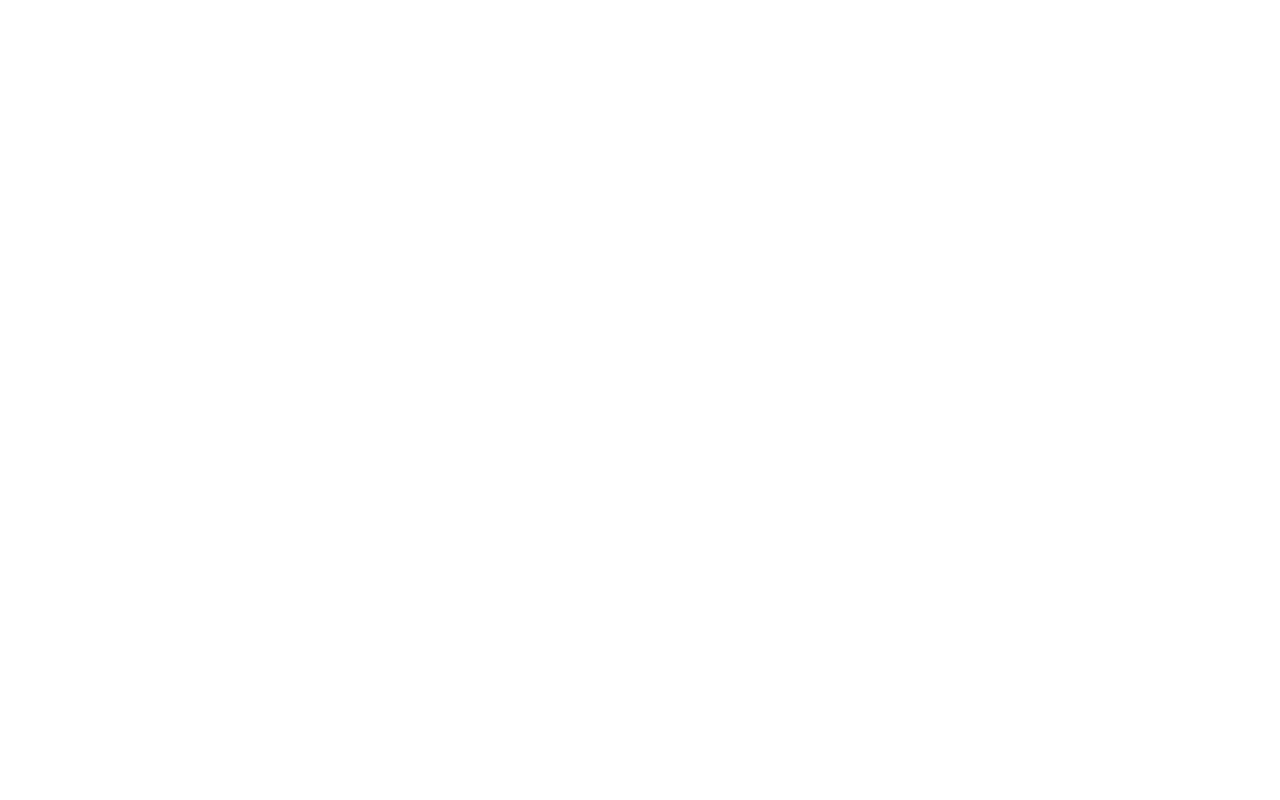
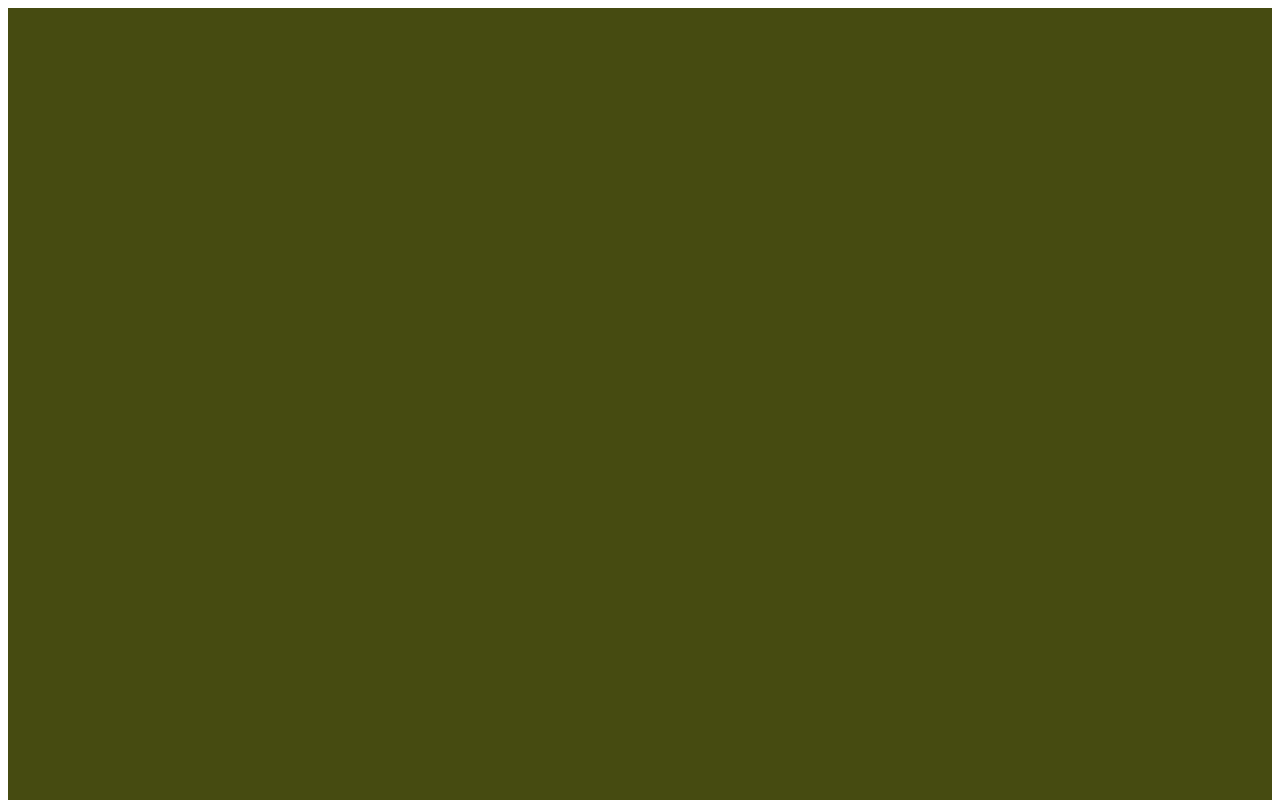
Before and after one commit to lucandiray/My-website, a plain HTML site: page index.html in a window 1280 px wide. Shown: the top 800 px of the page. Drawn offline with Linux system fonts and the light colour scheme.

Commit message:
added background image

```diff
--- a/css/style.css
+++ b/css/style.css
@@ -0,0 +1,6 @@
+.background {
+  background-image: url("../images/puppies.jpg");
+  background-size: cover;
+  background-position: center;
+  height: 500000000px;
+}
--- a/index.html
+++ b/index.html
@@ -6,7 +6,7 @@
     <link rel="stylesheet" href="/css/style.css">
   </head>
   <body>
-    <div class="backround">
+    <div class="background">
 
     </div>
   </body>
```
Also changed, not shown: images/puppies.jpg (added).
